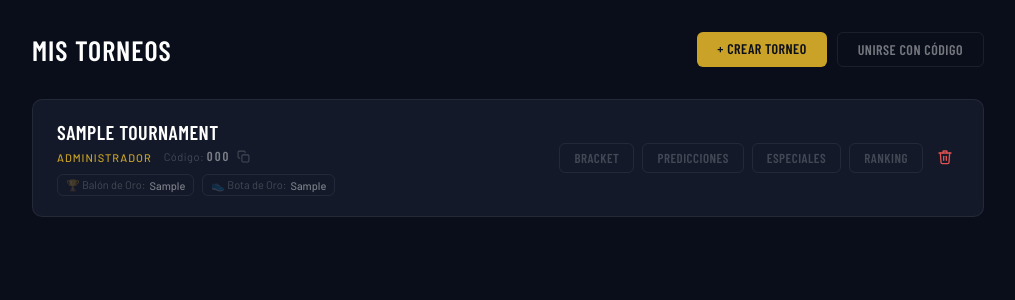
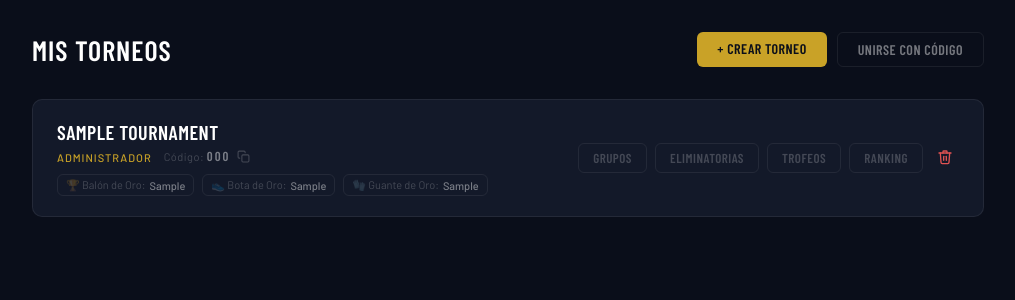
Before and after one commit to yamilpalmiero/maldinis, a Django app: page /torneos/ in a window 1280 px wide. Shown: the part 56-356 px from the top of the page, without its empty margins (132-1147 px from the left). Run offline with Django 5.2, Linux system fonts and the light colour scheme; a user stored in the database is signed in; tables that the repository leaves empty hold one stand-in row (values such as "Sample post"); parts of the project's set-up code (start-up, migrations or seed data) failed here and were passed over.

Commit message:
feat(mis_torneos): actualiza naming de botones (grupos/eliminatorias/trofeos) y agrega guante de oro
- Botones reordenados y renombrados: Grupos → Eliminatorias → Trofeos → Ranking
- Badge de Guante de Oro (🧤) agregado junto a Balón y Bota de Oro en la
  card de cada torneo (el campo ya existe en el modelo tras la migración 0008)

Co-Authored-By: Claude Sonnet 4.6 <noreply@anthropic.com>

```diff
--- a/app/tournaments/templates/tournaments/mis_torneos.html
+++ b/app/tournaments/templates/tournaments/mis_torneos.html
@@ -239,13 +239,16 @@
                 {% if item.special.golden_boot %}
                 <div class="special-badge">👟 Bota de Oro: <span>{{ item.special.golden_boot }}</span></div>
                 {% endif %}
+                {% if item.special.golden_glove %}
+                <div class="special-badge">🧤 Guante de Oro: <span>{{ item.special.golden_glove }}</span></div>
+                {% endif %}
             </div>
             {% endif %}
         </div>
         <div class="torneo-actions">
-            <a href="{% url 'bracket' item.membership.tournament.id %}">Bracket</a>
-            <a href="{% url 'mis_predicciones' item.membership.tournament.id %}">Predicciones</a>
-            <a href="{% url 'predicciones_especiales' item.membership.tournament.id %}">Especiales</a>
+            <a href="{% url 'mis_predicciones' item.membership.tournament.id %}">Grupos</a>
+            <a href="{% url 'bracket' item.membership.tournament.id %}">Eliminatorias</a>
+            <a href="{% url 'predicciones_especiales' item.membership.tournament.id %}">Trofeos</a>
             <a href="{% url 'ranking' item.membership.tournament.id %}">Ranking</a>
             {% if item.membership.role == 'ADMIN' %}
             <form method="post" action="{% url 'eliminar_torneo' item.membership.tournament.id %}" onsubmit="return confirm('¿Eliminar el torneo {{ item.membership.tournament.name }}? Esta acción no se puede deshacer.')">
```
